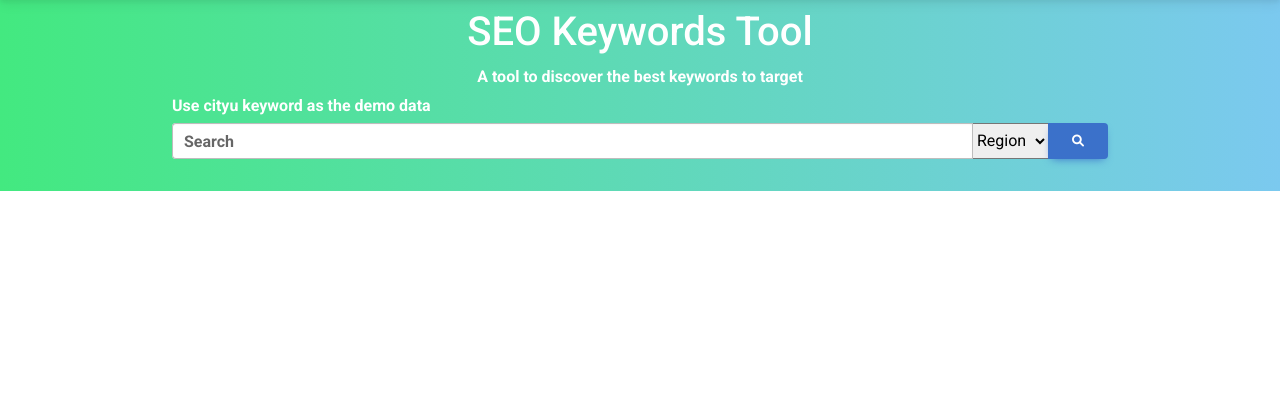
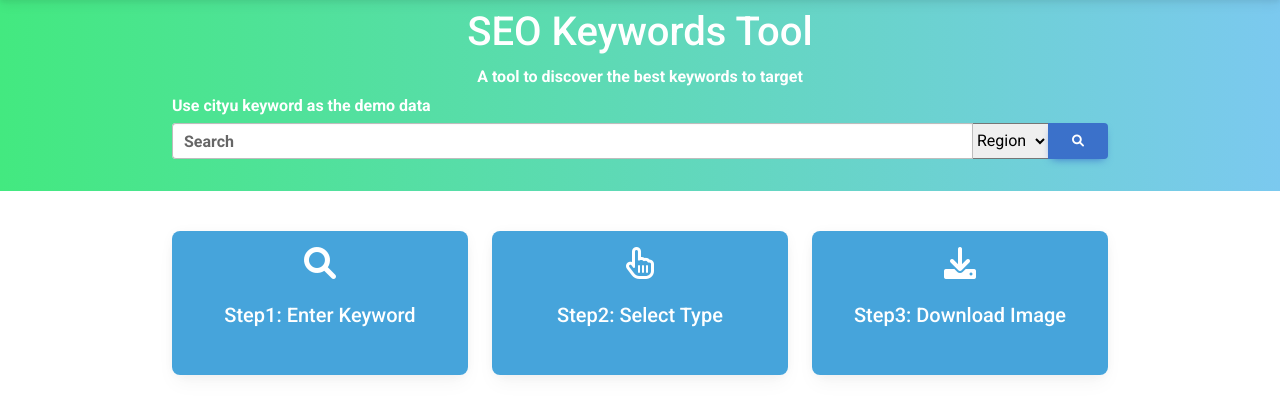
Before and after one commit to williamkoh0206/SEO-Keywords-Planner, a Flask app: page /demo in a window 1280 px wide. Shown: the part 59-474 px from the top of the page. Run offline with Flask 3, Linux system fonts and the light colour scheme; some libraries are stand-ins or nearby versions.

Commit message:
Add steps and explaination of the table value columns in demo page

```diff
--- a/static/css/main.css
+++ b/static/css/main.css
@@ -37,10 +37,12 @@
 .keyword_result,.account-title{
     color:#0d6efd;
 }
-/*Result table*/
-/* .searchResultColumn{
-    display: none;
-} */
 #col-1,#col-2,#col-3{
     font-size: 20px;
 }
+/*Homepage Steps Section*/
+.steps-section{
+    background: hsl(202deg 79.73% 46.08% / 80%);
+    backdrop-filter: blur(30px);
+    color:white;
+}
--- a/static/js/jquery.js
+++ b/static/js/jquery.js
@@ -10,13 +10,6 @@ $(function () {
       $("#searchBtn").click();
     }
   });
-
-  function hideAlertIfNeeded() {
-    if ($("#searchResultsTable").next(".alert").is(":visible")) {
-      console.log("being hidden");
-      $("#searchResultsTable").next(".alert").remove();
-    }
-  }
 
   $("#searchBtn").on("click", function () {
     $('#searchForm').submit();
--- a/templates/demo.html
+++ b/templates/demo.html
@@ -29,6 +29,36 @@
   <div class="d-flex justify-content-center d-none" id="loadingEffect">
     <div class="spinner-border text-primary" role="status"></div>
   </div>
+  {% if not demo_keyword%}
+  <div class="container mt-4">
+    <div class="row card-deck">
+      <div class="col-lg-4 text-center py-3">
+        <div class="card py-3 steps-section">
+          <i class="fas fa-search fa-2x"></i>
+          <div class="card-body">
+            <h5 class="card-title">Step1: Enter Keyword</h5>
+          </div>
+        </div>
+      </div>
+      <div class="col-lg-4 text-center py-3">
+        <div class="card py-3 steps-section">
+          <i class="fa-regular fa-hand-pointer fa-2x"></i>
+          <div class="card-body">
+            <h5 class="card-title">Step2: Select Type</h5>
+          </div>
+        </div>
+      </div>
+      <div class="col-lg-4 text-center py-3">
+        <div class="card py-3 steps-section">
+          <i class="fa-solid fa-download fa-2x"></i>
+          <div class="card-body">
+            <h5 class="card-title">Step3: Download Image</h5>
+          </div>
+        </div>
+      </div>
+    </div>
+  </div>
+  {% endif %}
   <div class="container mt-4">
     {% if demo_keyword %}
     <h3 id="demo_keywordValue" class="keyword_result">Keyword results for {{demo_keyword}}</h3>
@@ -40,6 +70,9 @@
           <li><span class="fw-bold">{{ location }}</span></li>
           {% endfor %}
         </ol>
+        <p><span class="fw-bold">*Continent: </span>Identify each region for grouping</p>
+        <p style="margin-top:-20px;"><span class="fw-bold">*Location: </span>particular region</p>
+        <p style="margin-top:-20px;"><span class="fw-bold">*Value: </span>100:highest popularity | 0:lowest popularity</p>
       </div>
       {% elif demo_type == "RELATED_QUERIES"%}
       <div class="alert alert-info" role="alert">
@@ -49,6 +82,8 @@
           <li><span class="fw-bold">{{ location }}</span></li>
           {% endfor %}
         </ol>
+        <p><span class="fw-bold">*Queries: </span>other related searching keywords</p>
+        <p style="margin-top:-20px;"><span class="fw-bold">*Value: </span>100:highly related | 0:lowest related</p>
       </div>
       {% elif demo_type == "RELATED_TOPICS"%}
       <div class="alert alert-info" role="alert">
@@ -58,6 +93,9 @@
           <li><span class="fw-bold">{{ location }}</span></li>
           {% endfor %}
         </ol>
+        <p><span class="fw-bold">*Topics: </span>suggested topics for the searching keyword</p>
+        <p style="margin-top:-20px;"><span class="fw-bold">*Types: </span>Types of the topics</p>
+        <p style="margin-top:-20px;"><span class="fw-bold">*Value: </span>100:highly related | 0:lowest related</p>
       </div>
       {% endif %}
     {% endif %}
```
